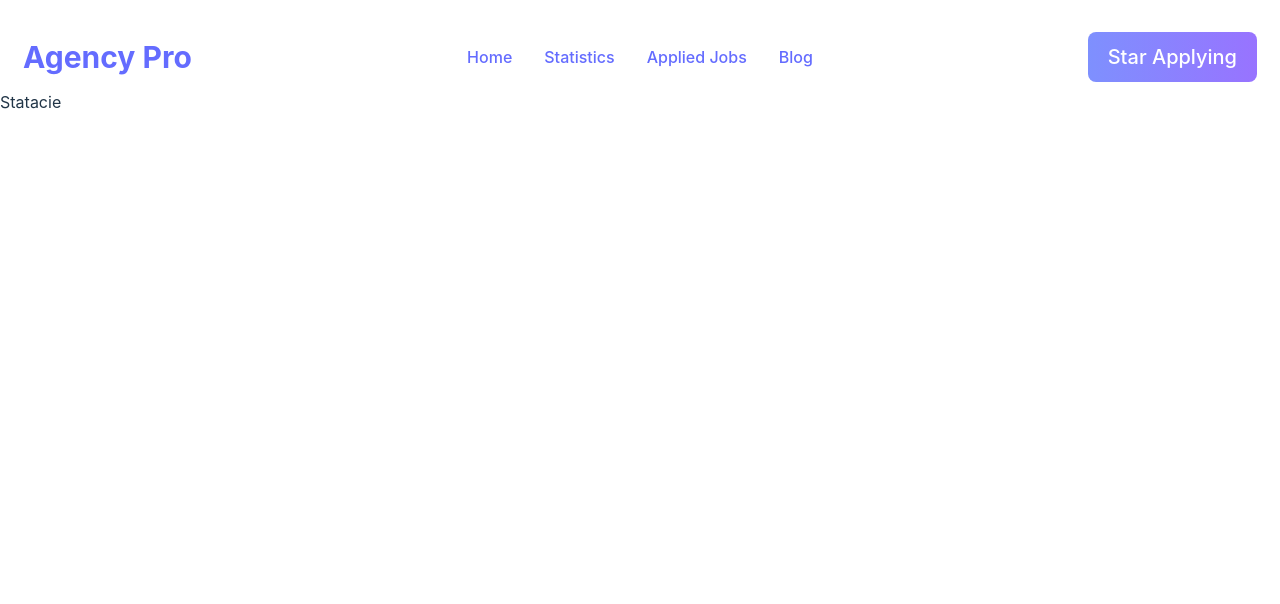
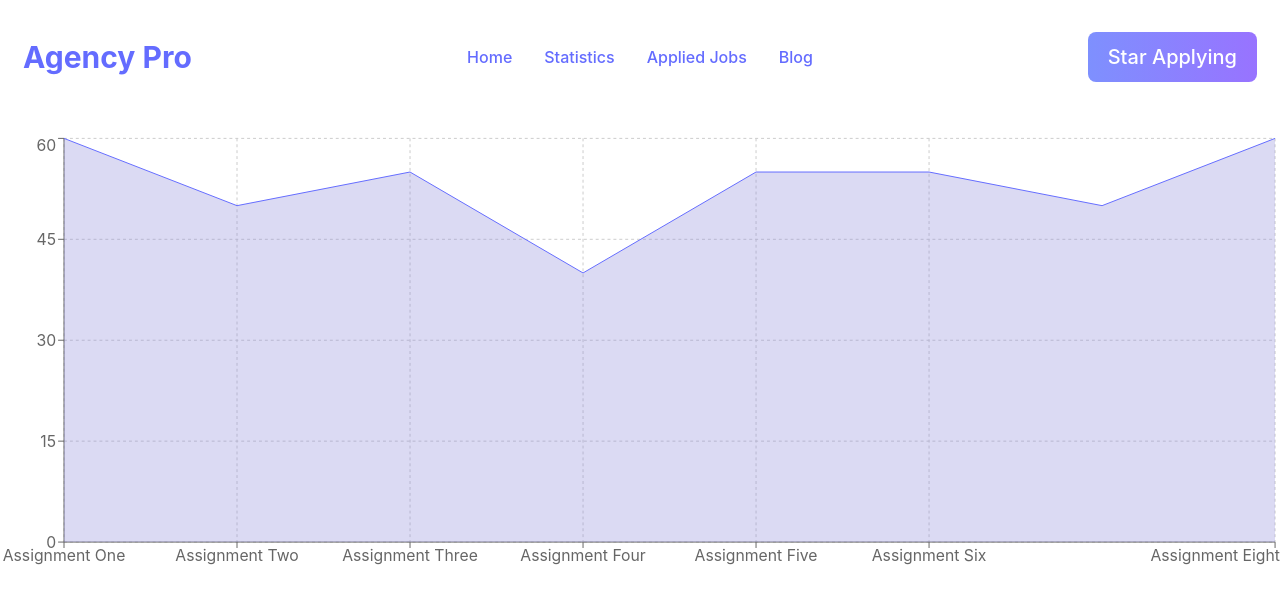
Before and after one commit to hrhalim/job-application-react, a React (Vite) app: page /statistics in a window 1280 px wide. Shown: the top 604 px of the page. Built offline with nearby package versions, Linux system fonts and the light colour scheme.

Commit message:
Created Statistics page

```diff
--- a/package.json
+++ b/package.json
@@ -16,6 +16,7 @@
     "react": "^18.2.0",
     "react-dom": "^18.2.0",
     "react-router-dom": "^6.10.0",
+    "recharts": "^2.5.0",
     "sort-by": "^1.2.0"
   },
   "devDependencies": {
--- /dev/null
+++ b/src/components/DashBoard/DashBoard.jsx
@@ -0,0 +1,57 @@
+import React from 'react';
+import { AreaChart, Area, XAxis, YAxis, CartesianGrid, Tooltip, ResponsiveContainer } from 'recharts';
+
+const data = [
+    {
+      name: 'Assignment One',
+       result: 60,
+    },
+    {
+      name: 'Assignment Two',
+      result: 50,
+    },
+    {
+      name: 'Assignment Three',
+      result: 55,
+    },
+    {
+      name: 'Assignment Four',
+      result: 40,
+    },
+    {
+      name: 'Assignment Five',
+      result: 55,
+    },
+    {
+      name: 'Assignment Six',
+      result: 55,
+    },
+    {
+      name: 'Assignment Seven',
+      result: 50,
+    },
+    {
+      name: 'Assignment Eight',
+      result: 60,
+    },
+  ];
+
+const DashBoard = () => {
+    return (
+        <div className='pt-10 flex justify-center'>
+        <AreaChart
+          width={1300}
+          height={450}
+          data={data}
+        >
+          <CartesianGrid strokeDasharray="3 3" />
+          <XAxis dataKey="name" />
+          <YAxis />
+          <Tooltip />
+          <Area dataKey="result" stroke="#646cff" fill="#8884d8" fillOpacity={0.3} />
+        </AreaChart>
+        </div>
+    );
+};
+
+export default DashBoard;
--- a/src/components/FeaturedJobs/FeaturedJobs.jsx
+++ b/src/components/FeaturedJobs/FeaturedJobs.jsx
@@ -3,6 +3,7 @@ import './FeaturedJobs.css'
 import SingleJobFeatured from '../SingleJobFeatured/SingleJobFeatured';
 const FeaturedJobs = () => {
     const [jobs, setJobs] = useState([]);
+    const [vissible, setVissible] = useState(4)
 
     useEffect(() =>{
         fetch('featuredJob.json')
@@ -18,7 +19,7 @@ const FeaturedJobs = () => {
             <div className='grid md:grid-cols-2 gap-6'>
 
                  {
-                    jobs.map(job => <SingleJobFeatured
+                    jobs.slice(0, 4).map(job => <SingleJobFeatured
                         job={job}
                         key={job.id}
                         ></SingleJobFeatured>)
--- a/src/components/Statistics/Statistics.jsx
+++ b/src/components/Statistics/Statistics.jsx
@@ -1,9 +1,10 @@
 import React from 'react';
+import DashBoard from '../DashBoard/DashBoard';
 
 const Statistics = () => {
     return (
         <div>
-            Statacie
+            <DashBoard> </DashBoard>
         </div>
     );
 };
```
Also changed, not shown: 1 other file (tests, documents, lock files or other folders).
